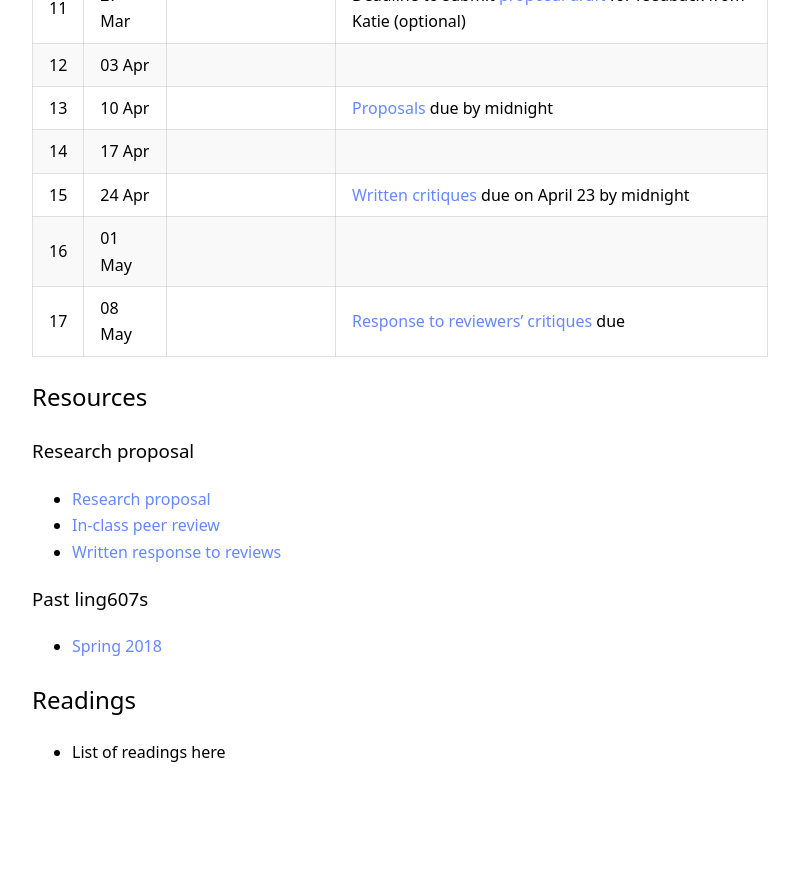
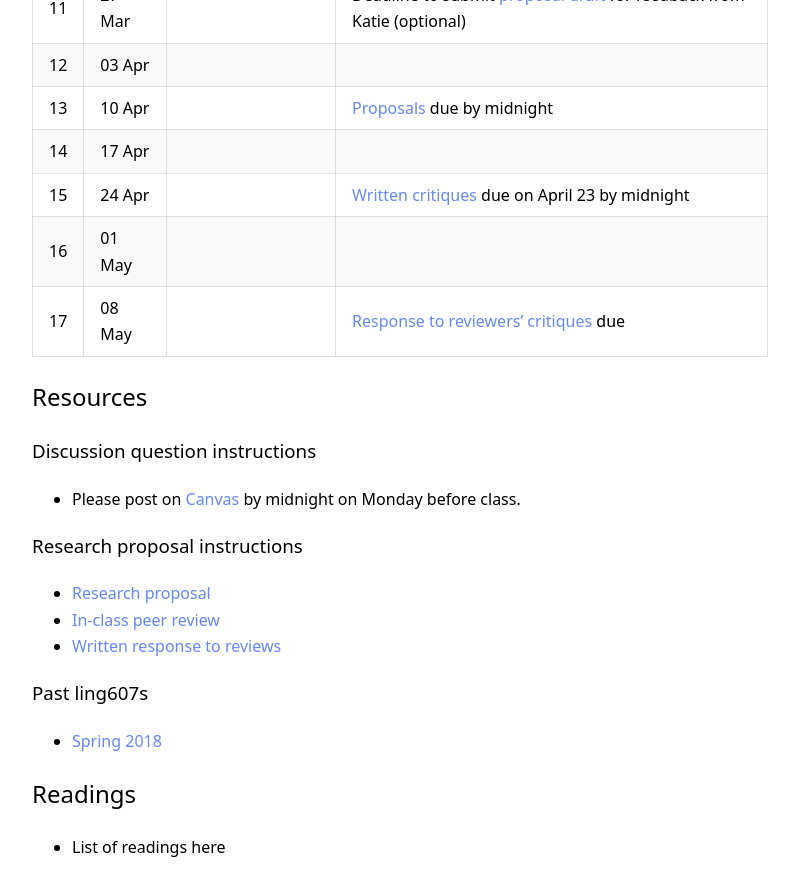
Before and after one commit to kschuler/ling001, a Jekyll site: the page built from index.md, in a window 1280 px wide and 900 px high, scrolled down 2232 px. Shown: the top 896 px of the window, without its empty margins (240-1039 px from the left). Built offline with Jekyll 4.4.1, drawn with Linux system fonts in a browser that asks for light colours; before the commit the page ends 3037 px from its top, so only the background shows below that.

Commit message:
Update index.md

```diff
--- a/index.md
+++ b/index.md
@@ -54,7 +54,11 @@ W | Date | Topic | Readings & **Deadlines**
 
 ## Resources
 
-### Research proposal
+### Discussion question instructions
+
+* Please post on [Canvas](https://canvas.upenn.edu/) by midnight on Monday before class.
+
+### Research proposal instructions
 
 * [Research proposal](spring2019/research-proposal.html)
 * [In-class peer review](spring2019/research-proposal.html#in-class-peer-review)
```
